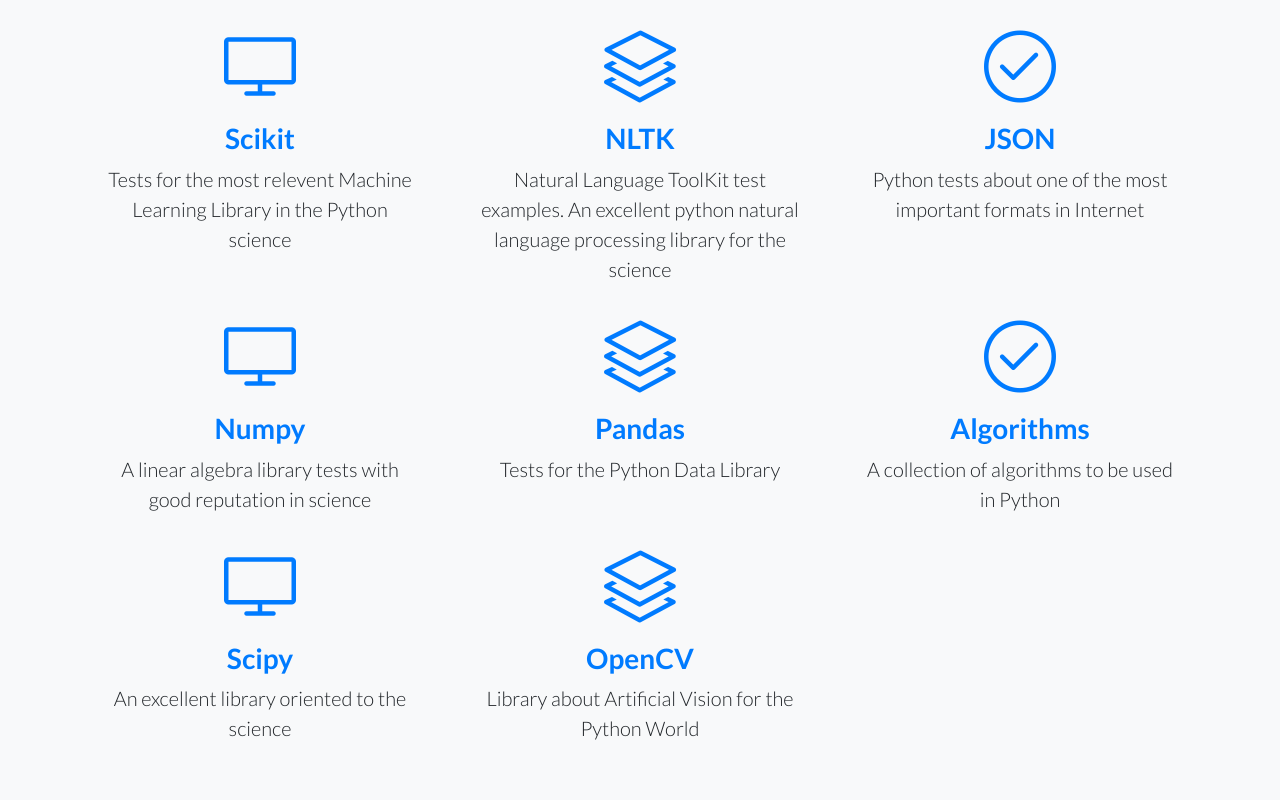
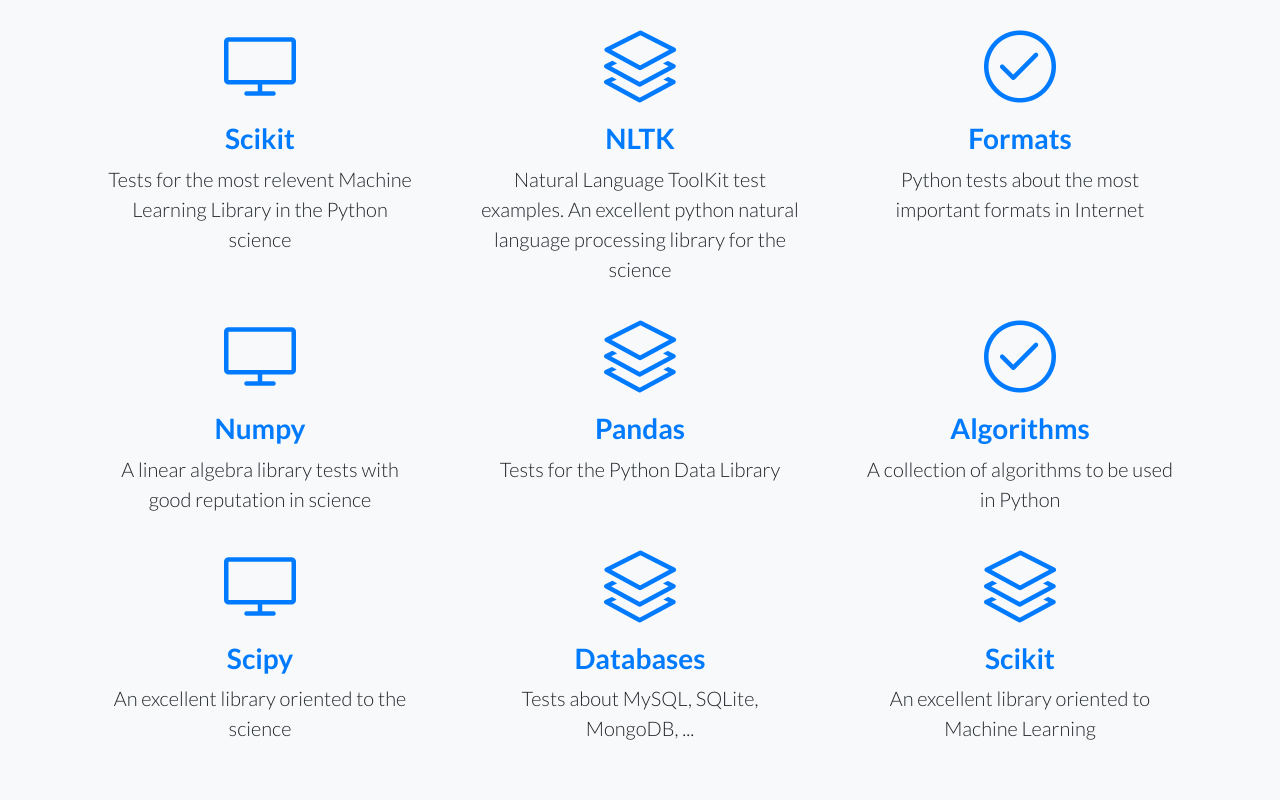
Before and after one commit to davidam/damelibraries-web, a website: page index.html in a window 1280 px wide. Shown: the part 740-1540 px from the top of the page. Drawn offline with Linux system fonts and the light colour scheme.

Commit message:
index.html: add scikit, databases, replace json by formats, ...

```diff
--- a/index.html
+++ b/index.html
@@ -85,8 +85,8 @@
             <div class="features-icons-icon d-flex">
               <i class="icon-check m-auto text-primary"></i>
             </div>
-            <h3><a href="https://github.com/davidam/damejson">JSON</a></h3>
-            <p class="lead mb-0">Python tests about one of the most important formats in Internet</p>
+            <h3><a href="https://github.com/davidam/dameformats">Formats</a></h3>
+            <p class="lead mb-0">Python tests about the most important formats in Internet</p>
           </div>
         </div>
       </div>
@@ -134,8 +134,17 @@
             <div class="features-icons-icon d-flex">
               <i class="icon-layers m-auto text-primary"></i>
             </div>
-            <h3><a href="https://github.com/davidam/dameopencv">OpenCV</a></h3>
-            <p class="lead mb-0">Library about Artificial Vision for the Python World</p>
+            <h3><a href="https://github.com/davidam/damedb">Databases</a></h3>
+            <p class="lead mb-0">Tests about MySQL, SQLite, MongoDB, ...</p>
+          </div>
+        </div>
+        <div class="col-lg-4">
+          <div class="features-icons-item mx-auto mb-5 mb-lg-0 mb-lg-3">
+            <div class="features-icons-icon d-flex">
+              <i class="icon-layers m-auto text-primary"></i>
+            </div>
+            <h3><a href="https://github.com/davidam/damescikit">Scikit</a></h3>
+            <p class="lead mb-0">An excellent library oriented to Machine Learning</p>
           </div>
         </div>
       </div>
```
